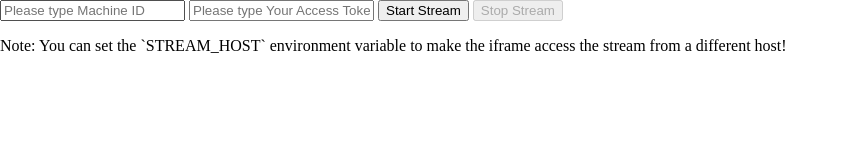
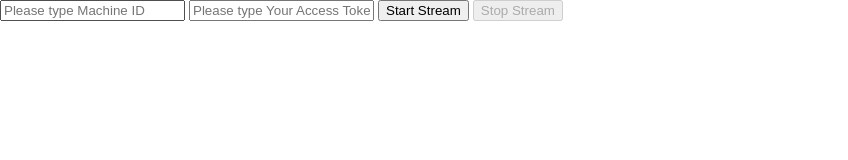
Before and after one commit to Paperspace/client-sdk, a website built with webpack: page examples/index.html in a window 1280 px wide. Shown: the whole page, without its empty margins (0-848 px from the left). Built offline with nearby package versions, Linux system fonts and the light colour scheme.

```diff
--- a/examples/index.html
+++ b/examples/index.html
@@ -22,7 +22,6 @@
     <input class="accessTokenInput" type="text" placeholder="Please type Your Access Token" />
     <button class="start-stream">Start Stream</button>
     <button class="stop-stream" disabled="true">Stop Stream</button>
-    <p>Note: You can set the `STREAM_HOST` environment variable to make the iframe access the stream from a different host!</p>
     <iframe class="vmStreamElement"></iframe>
     <script type="text/javascript" src="./streams.js"></script>
   </body>
```
Also changed, not shown: README.md.
